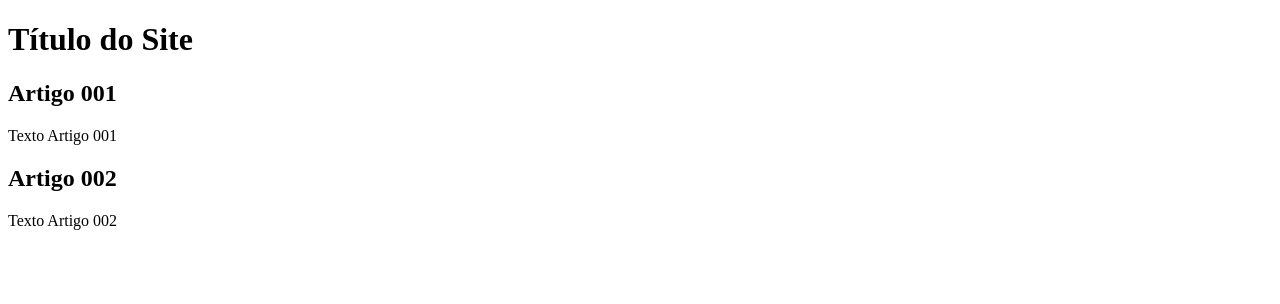
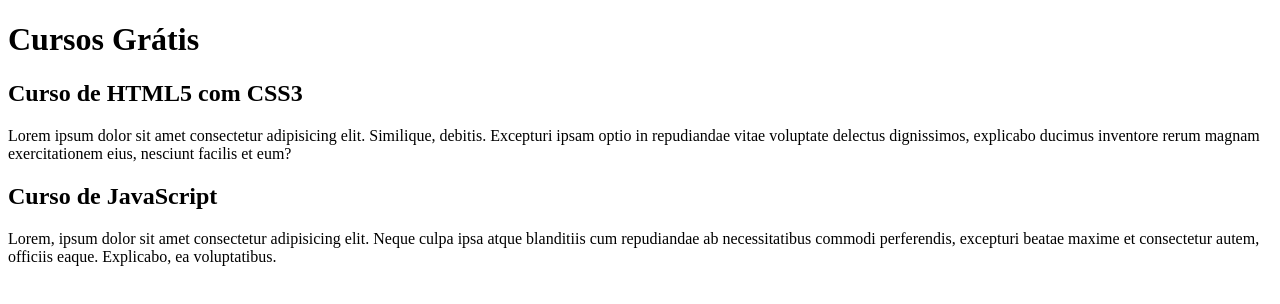
Before and after one commit to mdoprog/projeto-site, a plain HTML site: page index.html in a window 1280 px wide. Drawn offline with Linux system fonts and the light colour scheme.

Commit message:
comecei a escrever o conteúdo

```diff
--- a/index.html
+++ b/index.html
@@ -8,15 +8,15 @@
 <body>
     <main>
         <header>
-            <h1>Título do Site</h1>
+            <h1>Cursos Grátis</h1>
         </header>
         <article>
-            <h2>Artigo 001</h2>
-            <p>Texto Artigo 001</p>
+            <h2>Curso de HTML5 com CSS3</h2>
+            <p>Lorem ipsum dolor sit amet consectetur adipisicing elit. Similique, debitis. Excepturi ipsam optio in repudiandae vitae voluptate delectus dignissimos, explicabo ducimus inventore rerum magnam exercitationem eius, nesciunt facilis et eum?</p>
         </article>
         <article>
-            <h2>Artigo 002</h2>
-            <p>Texto Artigo 002</p>
+            <h2>Curso de JavaScript</h2>
+            <p>Lorem, ipsum dolor sit amet consectetur adipisicing elit. Neque culpa ipsa atque blanditiis cum repudiandae ab necessitatibus commodi perferendis, excepturi beatae maxime et consectetur autem, officiis eaque. Explicabo, ea voluptatibus.</p>
         </article>
     </main>
 
```
